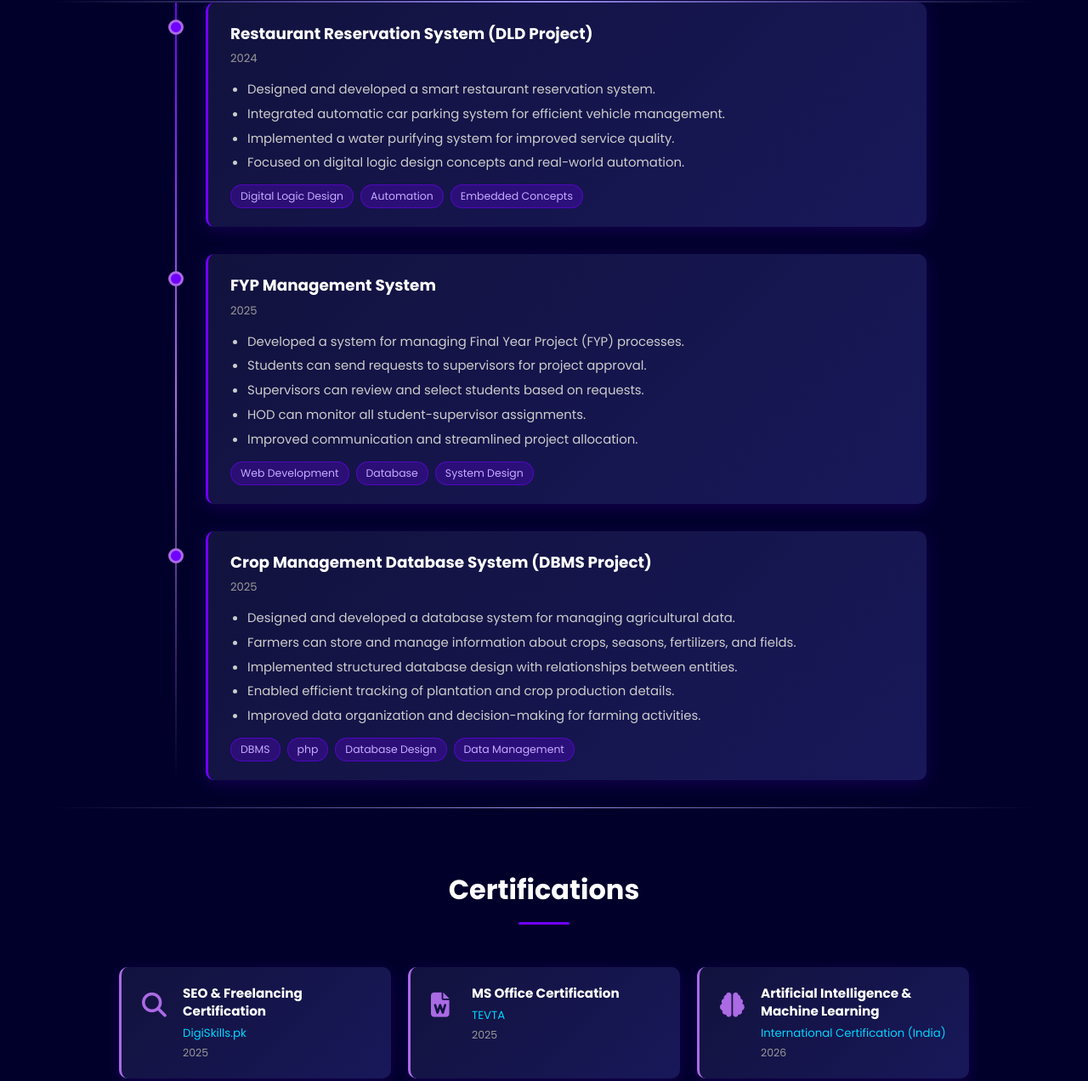
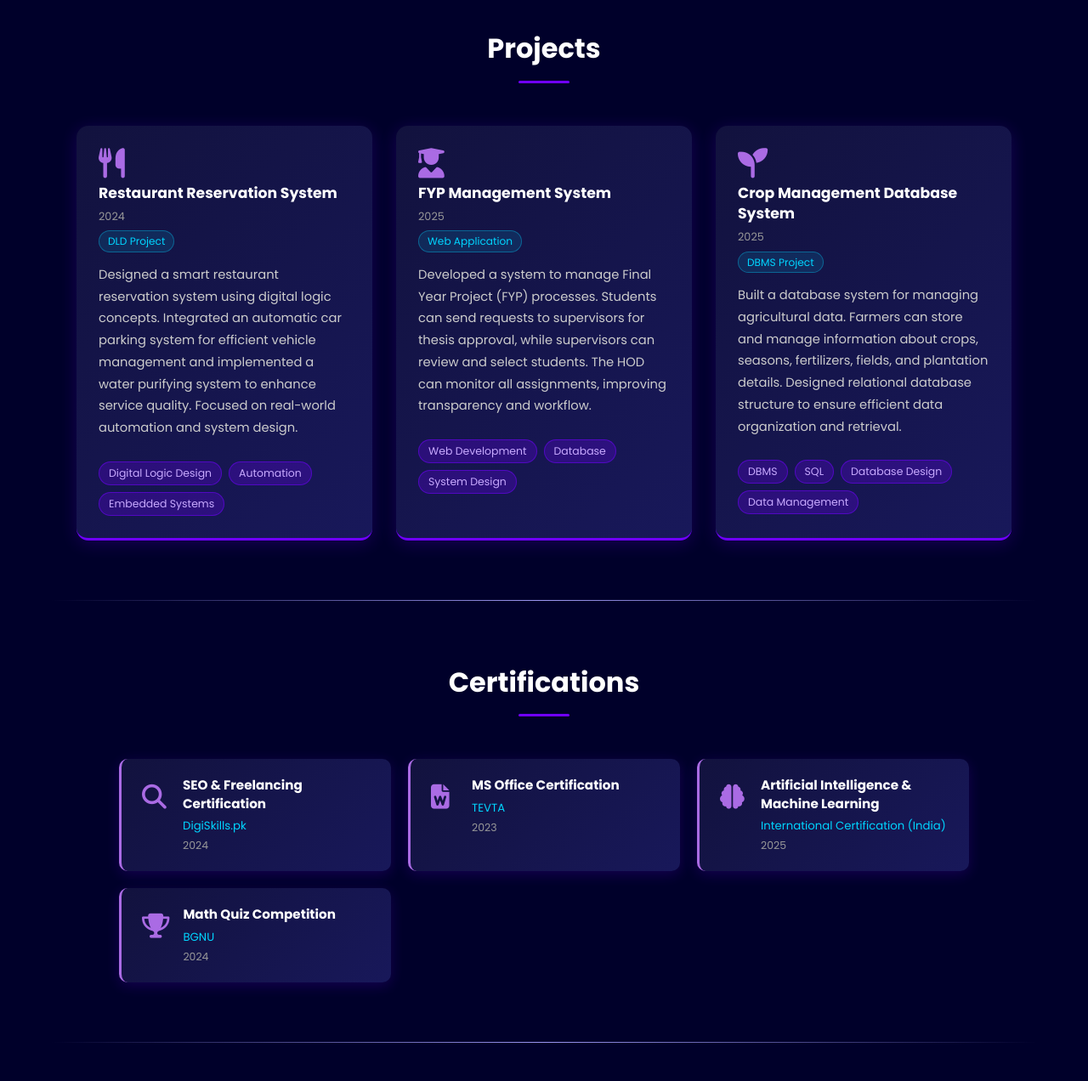
Before and after one commit to Norin1038/final_Portfolio, a plain HTML site: page index.html in a window 1280 px wide. Shown: the part 4150-5422 px from the top of the page at 85% size. Drawn offline with nearby package versions, Linux system fonts and the light colour scheme.

Commit message:
Update index.html

```diff
--- a/index.html
+++ b/index.html
@@ -219,7 +219,7 @@
                         <div class="timeline-header">
                             <h3>MS Office Instructor</h3>
                             <span class="company">Private Coaching</span>
-                            <span class="duration">2025 – Present &middot; Pakistan</span>
+                            <span class="duration">2023 – Present &middot; Pakistan</span>
                         </div>
                         <ul class="timeline-desc">
                             <li>Taught students Microsoft Word, Excel, and PowerPoint.</li>
@@ -273,15 +273,15 @@
                     <div class="skill-tags">
                         <span>Git</span><span>GitHub</span><span>Ms Word</span>
                         <span>Visual Studio</span><span>MS Excel</span><span>Ms power point</span>
-                        <span>Ms Acces</span><span>Google Docs</span><span>emulator</span><span>Dev C++</span>
-                        <span>OBS Studio</span>
+                        <span>Ms Acces</span><span>Google Docs</span><span>emulator</span>
                     </div>
                 </div>
 
                 <div class="skills-card">
                     <h3><i class="fas fa-users"></i> Practices &amp; Soft Skills</h3>
                     <div class="skill-tags">
-                        <span>Problem-Solving</span><span>Teamwork</span>
+                        <span>Agile / Scrum</span><span>TDD (basic)</span><span>Code Reviews</span>
+                        <span>Problem-Solving</span><span>Analytical Thinking</span><span>Teamwork</span>
                     </div>
                 </div>
 
@@ -290,65 +290,65 @@
 
         <hr>
 
-        <div class="timeline">
+        <!-- ===== PROJECTS ===== -->
+        <section id="projects" class="section">
+            <h2 class="section-title">Projects</h2>
+            <div class="projects-grid">
 
-            <!-- Restaurant Reservation System -->
-            <div class="timeline-item">
-                <div class="timeline-dot"></div>
-                <div class="timeline-card">
-                    <div class="timeline-header">
-                        <h3>Restaurant Reservation System (DLD Project)</h3>
-                        <span class="duration">2024</span>
+                <!-- DLD Project -->
+                <div class="project-card">
+                    <div class="project-header">
+                        <i class="fas fa-utensils project-icon"></i>
+                        <h3>Restaurant Reservation System</h3>
+                        <span class="project-date">2024</span>
+                        <span class="project-badge">DLD Project</span>
                     </div>
-                    <ul class="timeline-desc">
-                        <li>Designed and developed a smart restaurant reservation system.</li>
-                        <li>Integrated automatic car parking system for efficient vehicle management.</li>
-                        <li>Implemented a water purifying system for improved service quality.</li>
-                        <li>Focused on digital logic design concepts and real-world automation.</li>
-                    </ul>
+                    <p class="project-desc">
+                        Designed a smart restaurant reservation system using digital logic concepts.
+                        Integrated an automatic car parking system for efficient vehicle management
+                        and implemented a water purifying system to enhance service quality.
+                        Focused on real-world automation and system design.
+                    </p>
                     <div class="tech-tags">
-                        <span>Digital Logic Design</span><span>Automation</span><span>Embedded Concepts</span>
-                    </div>
+                        <span>Digital Logic Design</span><span>Automation</span><span>Embedded Systems</span>
                     </div>
                 </div>
 
                 <!-- FYP Management System -->
-            <div class="timeline-item">
-                <div class="timeline-dot"></div>
-                <div class="timeline-card">
-                    <div class="timeline-header">
+                <div class="project-card">
+                    <div class="project-header">
+                        <i class="fas fa-user-graduate project-icon"></i>
                         <h3>FYP Management System</h3>
-                        <span class="duration">2025</span>
+                        <span class="project-date">2025</span>
+                        <span class="project-badge">Web Application</span>
                     </div>
-                    <ul class="timeline-desc">
-                        <li>Developed a system for managing Final Year Project (FYP) processes.</li>
-                        <li>Students can send requests to supervisors for project approval.</li>
-                        <li>Supervisors can review and select students based on requests.</li>
-                        <li>HOD can monitor all student-supervisor assignments.</li>
-                        <li>Improved communication and streamlined project allocation.</li>
-                    </ul>
+                    <p class="project-desc">
+                        Developed a system to manage Final Year Project (FYP) processes.
+                        Students can send requests to supervisors for thesis approval,
+                        while supervisors can review and select students.
+                        The HOD can monitor all assignments, improving transparency and workflow.
+                    </p>
                     <div class="tech-tags">
                         <span>Web Development</span><span>Database</span><span>System Design</span>
                     </div>
                 </div>
+
+                <!-- DBMS Project -->
+                <div class="project-card">
+                    <div class="project-header">
+                        <i class="fas fa-seedling project-icon"></i>
+                        <h3>Crop Management Database System</h3>
+                        <span class="project-date">2025</span>
+                        <span class="project-badge">DBMS Project</span>
                     </div>
-            <div class="timeline-item">
-                <div class="timeline-dot"></div>
-                <div class="timeline-card">
-                    <div class="timeline-header">
-                        <h3>Crop Management Database System (DBMS Project)</h3>
-                        <span class="duration">2025</span>
-                    </div>
-                    <ul class="timeline-desc">
-                        <li>Designed and developed a database system for managing agricultural data.</li>
-                        <li>Farmers can store and manage information about crops, seasons, fertilizers, and fields.</li>
-                        <li>Implemented structured database design with relationships between entities.</li>
-                        <li>Enabled efficient tracking of plantation and crop production details.</li>
-                        <li>Improved data organization and decision-making for farming activities.</li>
-                    </ul>
+                    <p class="project-desc">
+                        Built a database system for managing agricultural data.
+                        Farmers can store and manage information about crops, seasons, fertilizers,
+                        fields, and plantation details. Designed relational database structure
+                        to ensure efficient data organization and retrieval.
+                    </p>
                     <div class="tech-tags">
-                        <span>DBMS</span><span>php</span><span>Database Design</span><span>Data Management</span>
-                    </div>
+                        <span>DBMS</span><span>SQL</span><span>Database Design</span><span>Data Management</span>
                     </div>
                 </div>
 
@@ -368,7 +368,7 @@
                     <div class="cert-info">
                         <h3>SEO & Freelancing Certification</h3>
                         <span class="cert-issuer">DigiSkills.pk</span>
-                <span class="cert-date">2025</span>
+                        <span class="cert-date">2024</span>
                     </div>
                 </div>
 
@@ -378,7 +378,7 @@
                     <div class="cert-info">
                         <h3>MS Office Certification</h3>
                         <span class="cert-issuer">TEVTA</span>
-                <span class="cert-date">2025</span>
+                        <span class="cert-date">2023</span>
                     </div>
                 </div>
 
@@ -388,7 +388,7 @@
                     <div class="cert-info">
                         <h3>Artificial Intelligence & Machine Learning</h3>
                         <span class="cert-issuer">International Certification (India)</span>
-                <span class="cert-date">2026</span>
+                        <span class="cert-date">2025</span>
                     </div>
                 </div>
 
@@ -398,13 +398,14 @@
                     <div class="cert-info">
                         <h3>Math Quiz Competition</h3>
                         <span class="cert-issuer">BGNU</span>
-                <span class="cert-date">2026</span>
+                        <span class="cert-date">2024</span>
                     </div>
                 </div>
 
             </div>
         </section>
         <hr>
+
 
         <!-- ===== EDUCATION ===== -->
         <section id="education" class="section">
@@ -416,12 +417,14 @@
                     <div class="edu-info">
                         <h3>Bachelor of Information and Technology</h3>
                         <span class="edu-institution">Baba Guru Nanak University Nankana Sahib</span>
-                        <span class="edu-duration">2024 –  2028</span>
+                        <span class="edu-duration">2024 – 2028</span>
                         <span class="edu-grade">CGPA: 3.47/ 4.0</span>
                         <p class="edu-subjects">
-                            Software Design &amp; Architecture &middot; Database Systems &middot;
-                            Operating Systems &middot; Distributed Systems &middot;
-                            Software Quality Assurance &middot; Data Structures &amp; Algorithms &middot; DevOps
+                            <span>XAMPP Server & Database Programming Fundamentals</span> &middot;
+                            <span>Object-Oriented Programming (OOP)</span> &middot;
+                            <span>HTML & Web Development</span> &middot;
+                            <span>Artificial Intelligence (AI)</span> &middot;
+                            <span>Data Structures & Algorithms</span>
                         </p>
                     </div>
                 </div>
@@ -470,7 +473,8 @@
                     <span>Norin Rajpoot</span>
                 </a>
 
-                <a href="https://www.instagram.com/muhammadsaleem30732024?igsh=NXQzYWN6emI0bjR2" target="_blank" class="contact-card">
+                <a href="https://www.instagram.com/muhammadsaleem30732024?igsh=NXQzYWN6emI0bjR2" target="_blank"
+                    class="contact-card">
                     <i class="fab fa-instagram"></i>
                     <span>muhammadsaleem30732024</span>
                 </a>
```
Lines whose indentation alone changed are shown as unchanged.
